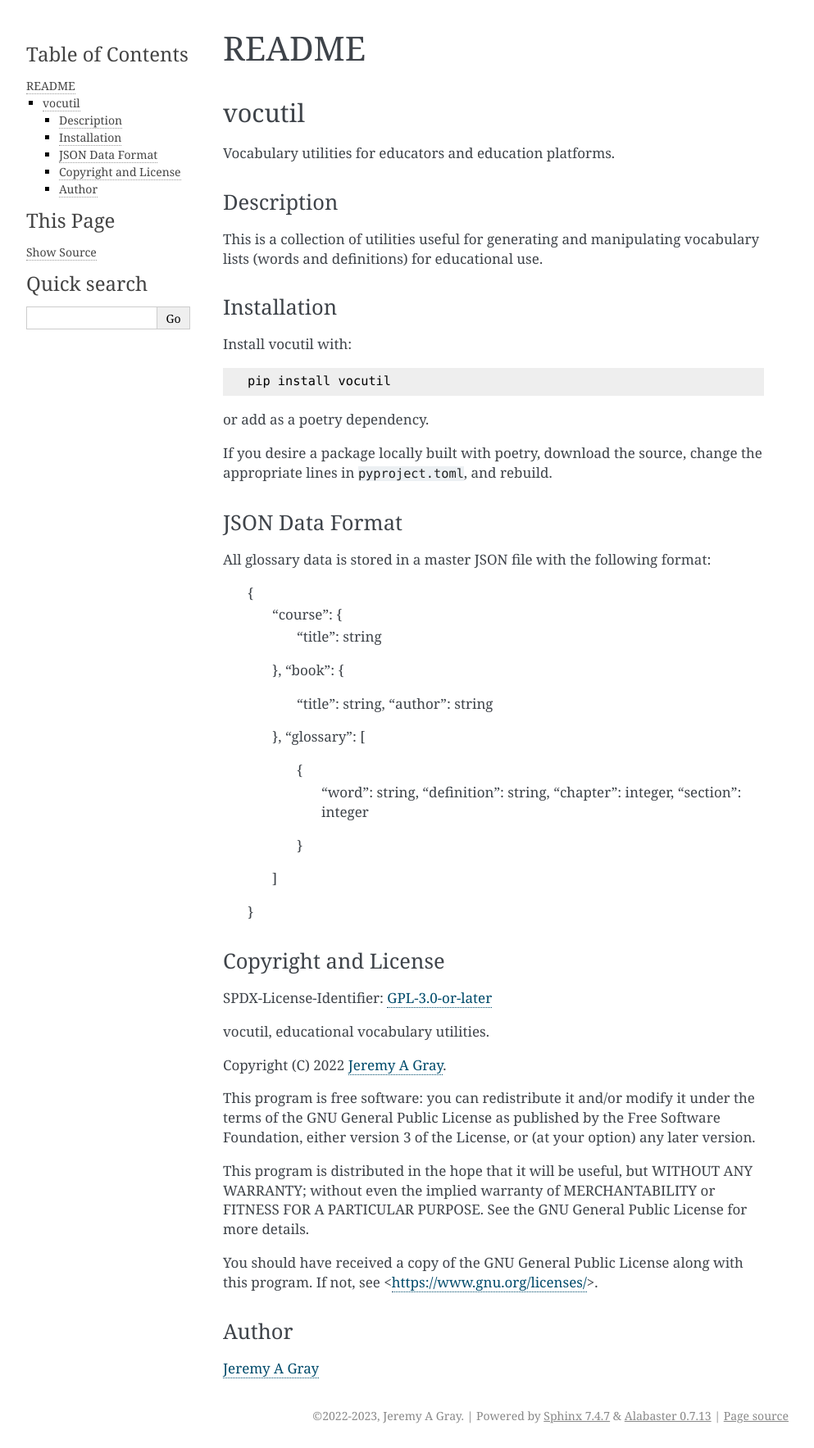
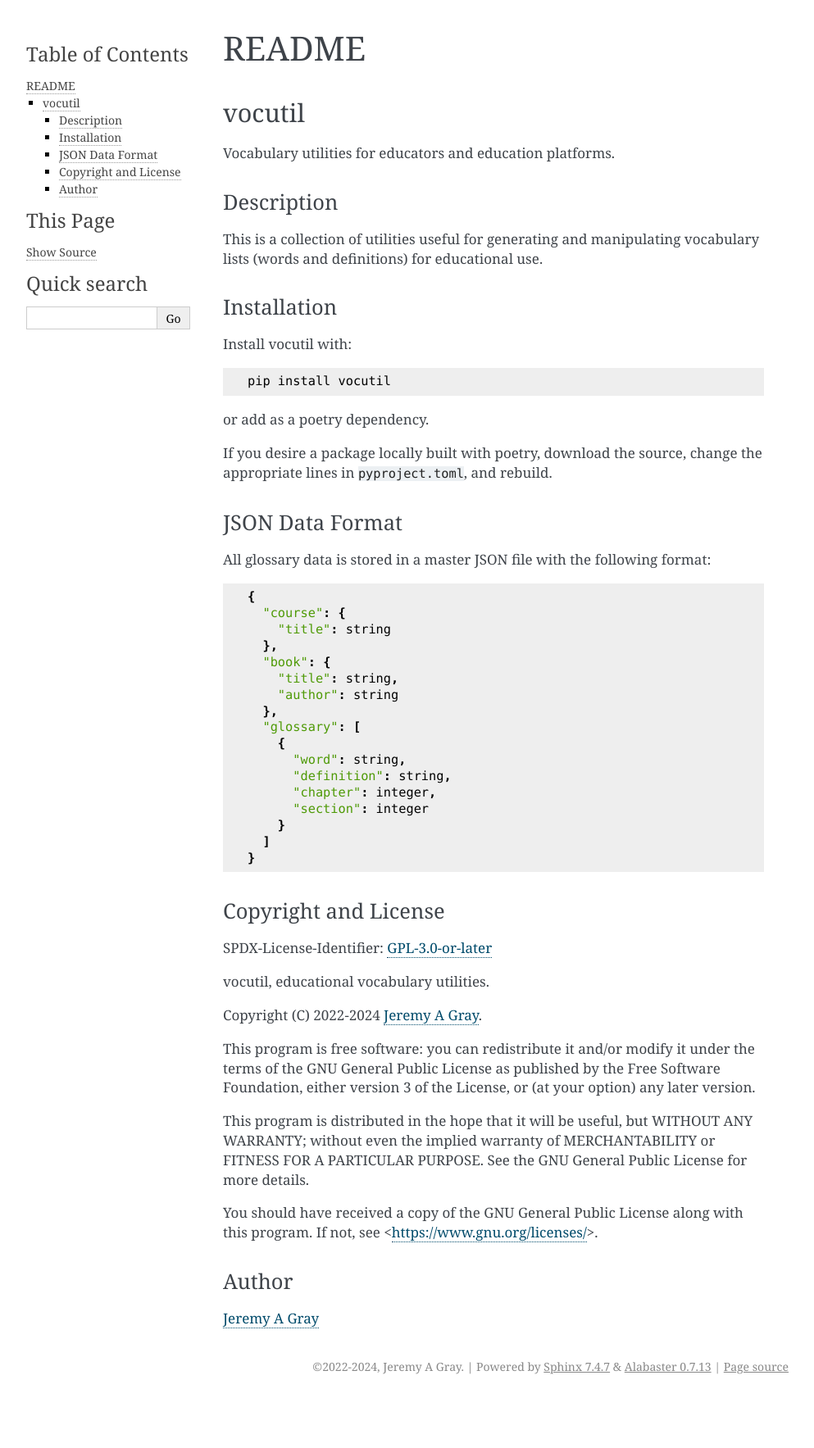
Before and after one commit to jeremyagray/vocutil, a Sphinx documentation site: the page built from docs/readme.rst, in a window 1280 px wide. Shown: the whole page at 82% size, without its empty margins (148-1141 px from the left). Built offline with Sphinx 7.4.7, drawn with Linux system fonts in a browser that asks for light colours; after the commit the page ends 1707 px from its top, so only the background shows below that.

Commit message:
doc: fix sphinx errors
Signed-off-by: Jeremy A Gray <jeremy.a.gray@gmail.com>

```diff
--- a/README.rst
+++ b/README.rst
@@ -2,7 +2,7 @@
 ..
 .. vocutil, educational vocabulary utilities.
 ..
-.. Copyright 2022-2023 Jeremy A Gray <gray@flyquackswim.com>.
+.. Copyright 2022-2024 Jeremy A Gray <gray@flyquackswim.com>.
 ..
 .. All rights reserved.
 ..
@@ -46,7 +46,7 @@
 JSON Data Format
 ----------------
 
-All glossary data is stored in a master JSON file with the following format:
+All glossary data is stored in a master JSON file with the following format::
 
   {
     "course": {
@@ -73,7 +73,7 @@
 
 vocutil, educational vocabulary utilities.
 
-Copyright (C) 2022 `Jeremy A Gray <gray@flyquackswim.com>`_.
+Copyright (C) 2022-2024 `Jeremy A Gray <gray@flyquackswim.com>`_.
 
 This program is free software: you can redistribute it and/or modify
 it under the terms of the GNU General Public License as published by
--- a/docs/conf.py
+++ b/docs/conf.py
@@ -2,7 +2,7 @@
 #
 # vocutil, educational vocabulary utilities.
 #
-# Copyright 2022-2023 Jeremy A Gray <gray@flyquackswim.com>.
+# Copyright 2022-2024 Jeremy A Gray <gray@flyquackswim.com>.
 #
 # All rights reserved.
 #
@@ -18,7 +18,7 @@
 sys.path.insert(0, os.path.abspath(".."))
 
 project = "vocutil"
-copyright = "2022-2023, Jeremy A Gray"
+copyright = "2022-2024, Jeremy A Gray"
 author = "Jeremy A Gray"
 release = "0.0.3"
 
```
